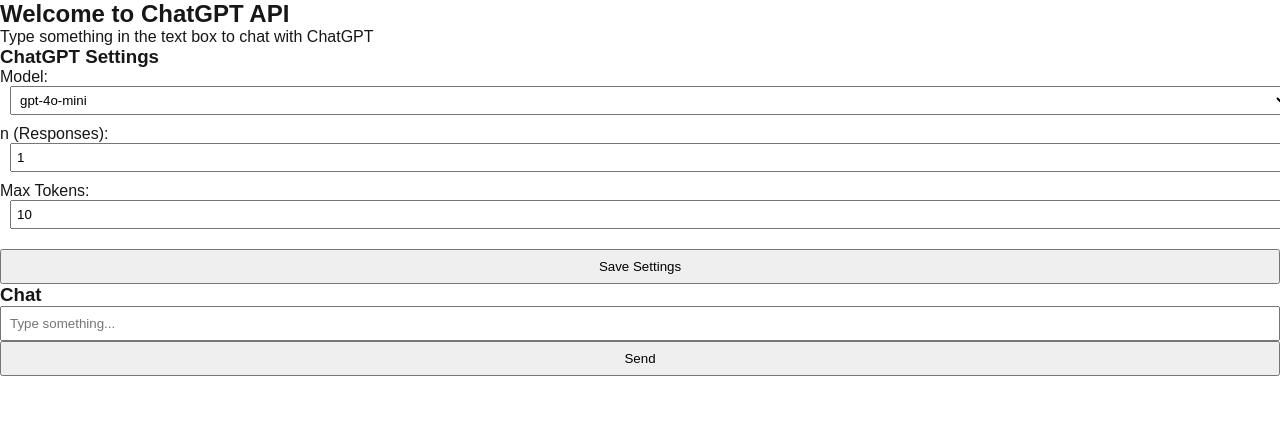
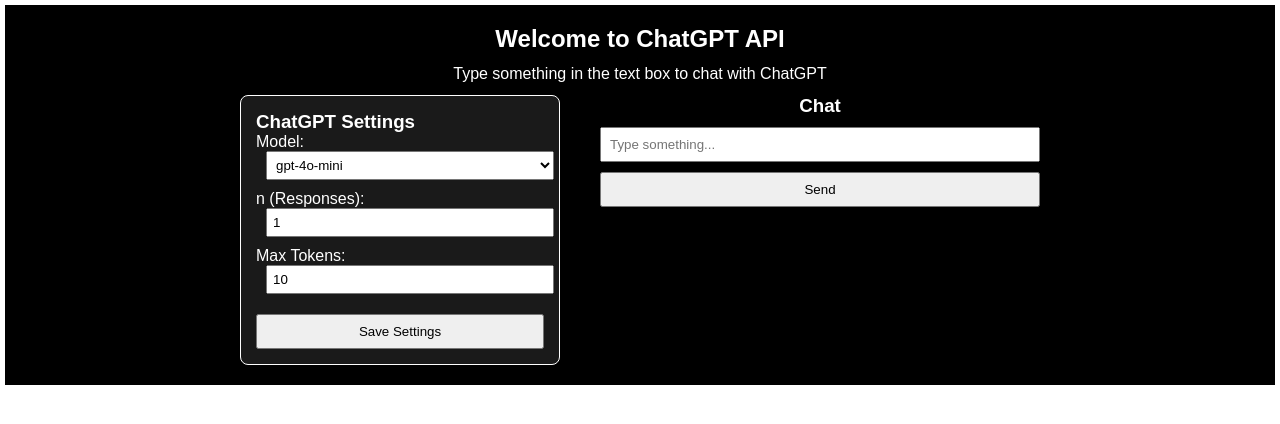
Before and after one commit to Evian-Chen/Next.js-practice, a Next.js app: page /chat in a window 1280 px wide. Shown: the top 424 px of the page. Built offline with nearby package versions, Linux system fonts and the light colour scheme; no server answers; the database is empty.

Commit message:
fix: MongoDB connection error, UI layout, newMessage not iterable

```diff
--- a/app/chat/page.js
+++ b/app/chat/page.js
@@ -10,12 +10,8 @@
 import Form from "next/form";
 
 export default function chatPage() {
-  // get input message
-  const [input, setInput] = useState("");
-
-  // set standard message format (user, content)
+  const [input, setInput] = useState({role: "user", content: ""});
   const [messages, setMessages] = useState([]);
-
   const [paramData, setParamData] = useState({
     model:  "gpt-4o-mini",
     n: 1,
@@ -32,7 +28,7 @@
 
   // this return the user input message
   const sendMsg = async () => {
-    if (!input.content) {
+    if (!input) {
       alert("Can not sent empty message");
       return;
     }
@@ -50,8 +46,10 @@
       }
 
       const newMessage = await result.json();
-      setMessages([ ...newMessage, {role: "user", content: input}])
-      setInput(""); // make sure the text box is empty
+
+      // newMessage is not iterable, so use `[newMessage]`
+      setMessages([ ...[newMessage], {role: "user", content: input}])
+      setInput({ ...input, content: "" }); // make sure the text box is empty
 
     } catch (err) {
       console.error("fetch error: ", err);
@@ -125,7 +123,7 @@
             type="text"
             placeholder="Type something..."
             value={input.content}
-            onChange={(e) => setInput({ ...input, content: e.target.value })}
+            onChange={(e) => setInput({ ...input, content: e.target.value})}
             style={{ width: "100%", padding: "8px" }}
           />
           <button
--- a/app/globals.css
+++ b/app/globals.css
@@ -43,37 +43,38 @@
 
 /* Chat Page Styles */
 .chat-container {
-  background-color: "black";
-  color: "white";
-  padding: "20px";
-  margin: "5px";
-  text-align: "center";
-  display: "flex";
-  flex-direction: "column";
-  align-items: "center";
-  gap: "12px";
+  background-color: black;
+  color: white;
+  padding: 20px;
+  margin: 5px;
+  text-align: center;
+  display: flex;
+  flex-direction: column;
+  align-items: center;
+  gap: 12px;
 }
 
 .chat-box {
-  width: "55%";
-  display: "flex";
-  flex-direction: "column";
-  gap: "10px";
+  width: 55%;
+  display: flex;
+  flex-direction: column;
+  gap: 10px;
 }
 
 .param-box {
-  width: "40%";
-  padding: "15px";
-  border: "1px solid white";
-  border-radius: "8px";
-  text-align: "left";
+  width: 40%;
+  padding: 15px;
+  border: 1px solid white;
+  border-radius: 8px;
+  text-align: left;
+  background-color: rgba(255, 255, 255, 0.1);
 }
 
 .layout-container {
-  display: "flex";
-  width: "80%";
-  max-width: "800px";
-  justify-content: "space-between";
-  align-items: "flex-start";
-  gap: "20px";
+  display: flex;
+  width: 80%;
+  max-width: 800px;
+  justify-content: space-between;
+  align-items: flex-start;
+  gap: 20px;
 }
```
